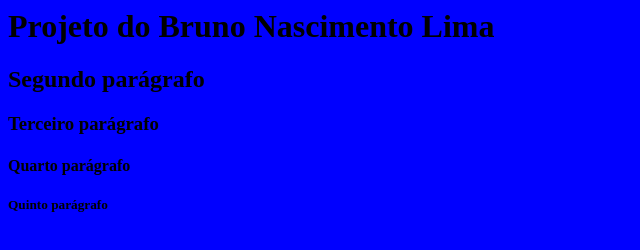
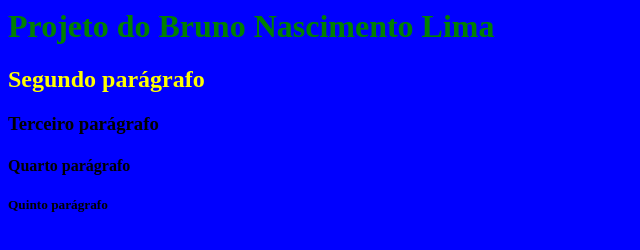
Before and after one commit to brunonlima/meu-site, a plain HTML site: page index.html in a window 1280 px wide. Shown: the whole page, without its empty margins (0-640 px from the left). Drawn offline with Linux system fonts and the light colour scheme.

Commit message:
Adicionando cores aos paragrafos

```diff
--- a/estilo.css
+++ b/estilo.css
@@ -1,3 +1,9 @@
 body {
  background-color:blue;
 }
+h1 {
+  color: green;
+}
+h2 {
+  color: yellow;
+}
```
